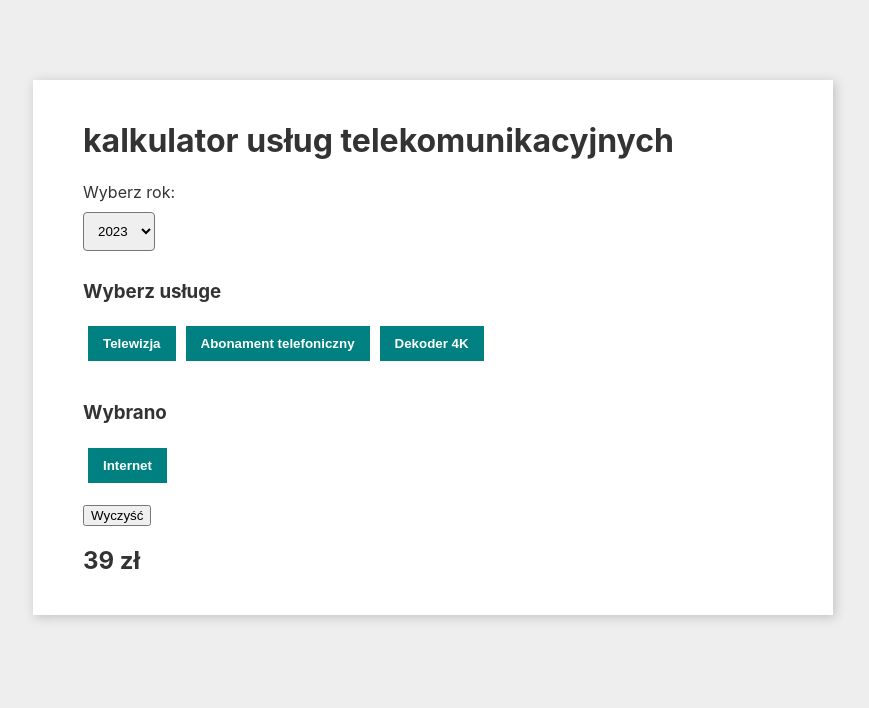
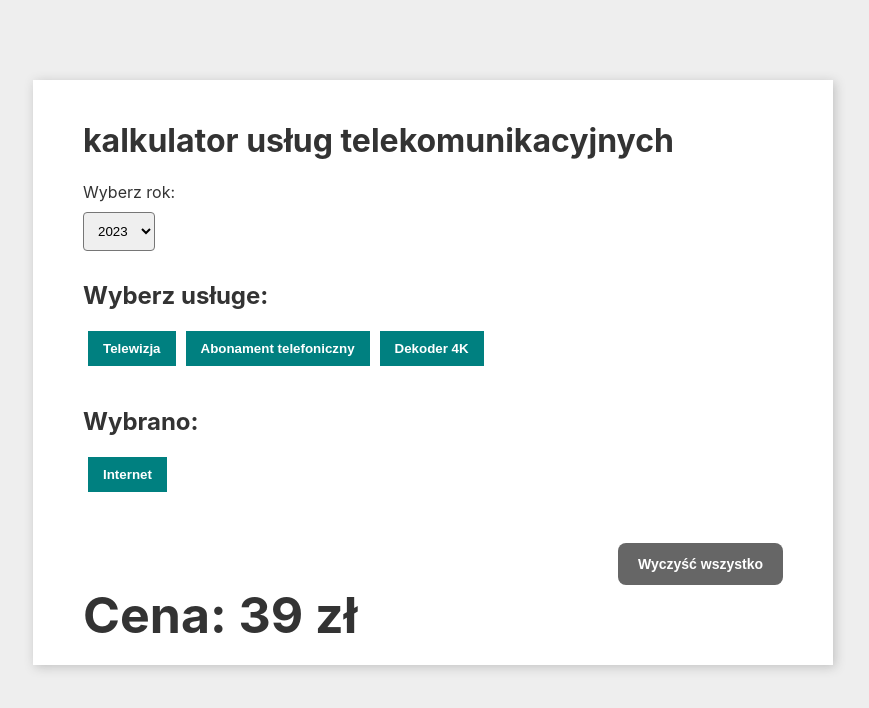
Before and after one commit to Ziko225/services-calculator, a React (Create React App) app: page / in a window 1280 px wide. Both pictures are taken after a click on the button "Internet". Shown: the top 708 px of the page, without its empty margins (207-1076 px from the left). Built offline with nearby package versions, Linux system fonts and the light colour scheme.

Commit message:
Refactoring SelectedServices and ChooseService components

```diff
--- a/src/Calculator/ChooseService/index.tsx
+++ b/src/Calculator/ChooseService/index.tsx
@@ -7,22 +7,26 @@ type Props = {
 };
 
 const ChooseService = ({ data, selectedServices, addService }: Props) => {
+    const unselectedServices = data?.products.filter((e) => !selectedServices.includes(e.id));
+
     return (
-        <div>
-            <h3>Wyberz usługe</h3>
-            <ul className="calculator__list">{
-                data?.products.filter((e) => !selectedServices.includes(e.id)).map((product) => (
+        <>
+            <h2 className="calculator__subtitile">Wyberz usługe:</h2>
+            <ul className="calculator__list">
+                {
+                    unselectedServices?.map((product) => (
                         <li key={product.id}>
                             <button onClick={() => addService(product.id)}
-                            className="productButton"
+                                className="list__button"
                                 value={product.id}
                             >
                                 {product.name}
                             </button>
                         </li>
-                ))}
+                    ))
+                }
             </ul>
-        </div>
+        </>
     );
 };
 
--- a/src/Calculator/SelectedServices/index.tsx
+++ b/src/Calculator/SelectedServices/index.tsx
@@ -1,30 +1,37 @@
 import { Data } from "../hooks/useGetData";
+import "./style.css";
 
-type Func = {
+type Props = {
     selectedServices: Array<number>;
     data: Data;
     removeService: (e: number) => void;
     clearSelectedServices: () => void;
 };
 
-const SelectedServices = ({ selectedServices, data, removeService, clearSelectedServices }: Func) => {
+const SelectedServices = ({ selectedServices, data, removeService, clearSelectedServices }: Props) => {
+    const filteredProductsById = (productId: number) => data?.products.filter((e) => e.id === productId);
+
+    if (selectedServices[0]) {
         return (
-        <div>
-            <h3>Wybrano</h3>
+            <>
+                <h2 className="calculator__subtitile">Wybrano:</h2>
                 <ul className="calculator__list">{
-                selectedServices.map((product, index) => (
-                    <li key={product}>
-                        <button className="productButton" onClick={() => removeService(index)}>
-                            {data?.products.filter((e) => e.id === product).map((e) => (
-                                <span key={e.name}>{e.name}</span>
+                    selectedServices.map((productId, index) => (
+                        <li key={productId}>
+                            {filteredProductsById(productId)?.map((selectedProduct) => (
+                                <button key={selectedProduct.id} className="list__button" onClick={() => removeService(index)}>
+                                    {selectedProduct.name}
+                                </button>
                             ))}
-                        </button>
                         </li>
                     ))}
                 </ul>
-            {selectedServices[0] && <button onClick={() => clearSelectedServices()}>Wyczyść</button>}
-        </div>
+                <button className="resetButton" onClick={() => clearSelectedServices()}>Wyczyść wszystko</button>
+            </>
         );
+    } else {
+        return null;
+    }
 };
 
 export default SelectedServices;
--- /dev/null
+++ b/src/Calculator/SelectedServices/style.css
@@ -0,0 +1,16 @@
+.resetButton {
+    align-self: flex-end;
+    margin-top: 30px;
+    padding: 13px 20px;
+    border-radius: 8px;
+    cursor: pointer;
+    border: none;
+    background-color: #666;
+    color: #fff;
+    font-weight: 700;
+    font-size: 14px;
+}
+
+.resetButton:hover {
+    background-color: #880000;
+}
--- a/src/Calculator/index.tsx
+++ b/src/Calculator/index.tsx
@@ -29,9 +29,7 @@ const Calculator = () => {
                 removeService={removeService}
                 clearSelectedServices={clearSelectedServices}
             />
-            <div>
-                <h2>{count()} zł</h2>
-            </div>
+            {selectedServices[0] && <span className="calculator__price">Cena: {count()} zł</span>}
         </div>
     );
 };
--- a/src/Calculator/style.css
+++ b/src/Calculator/style.css
@@ -9,12 +9,21 @@
     box-shadow: 2px 2px 10px#4444;
 }
 
+.calculator__subtitile {
+    margin-bottom: 0;
+}
+
 .calculator__list {
     display: flex;
     flex-wrap: wrap;
 }
 
-.productButton {
+.calculator__price {
+    font-size: 50px;
+    font-weight: 700;
+}
+
+.list__button {
     padding: 10px 15px;
     margin: 5px;
     cursor: pointer;
@@ -25,11 +34,11 @@
     transition: 300ms;
 }
 
-.productButton:hover {
+.list__button:hover {
     transform: translateY(-6px);
 }
 
-.productButton:active {
+.list__button:active {
     transition: 0ms;
     filter: brightness(120%);
     transform: translateY(2px);
```
Lines whose indentation alone changed are shown as unchanged.
